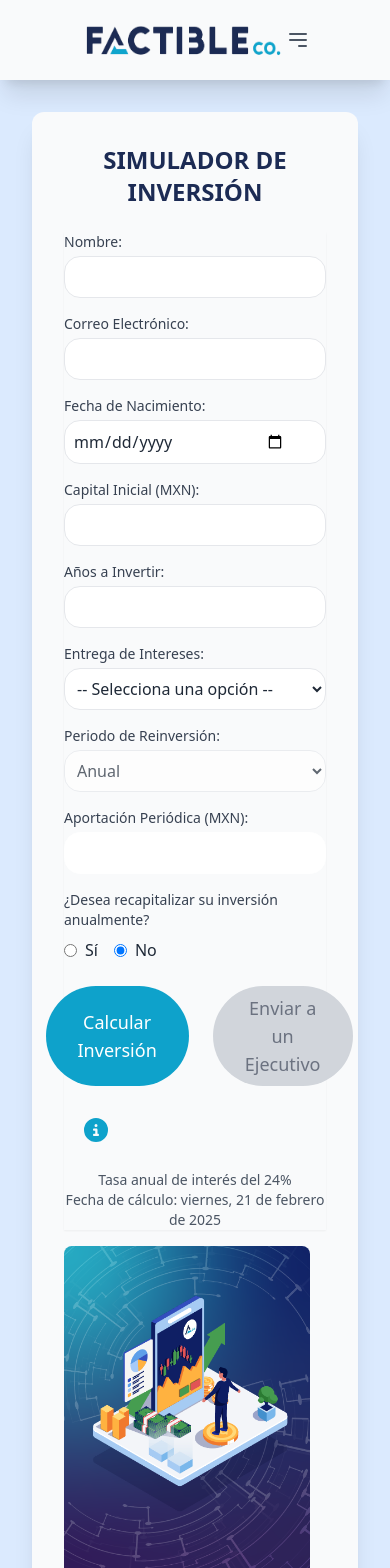
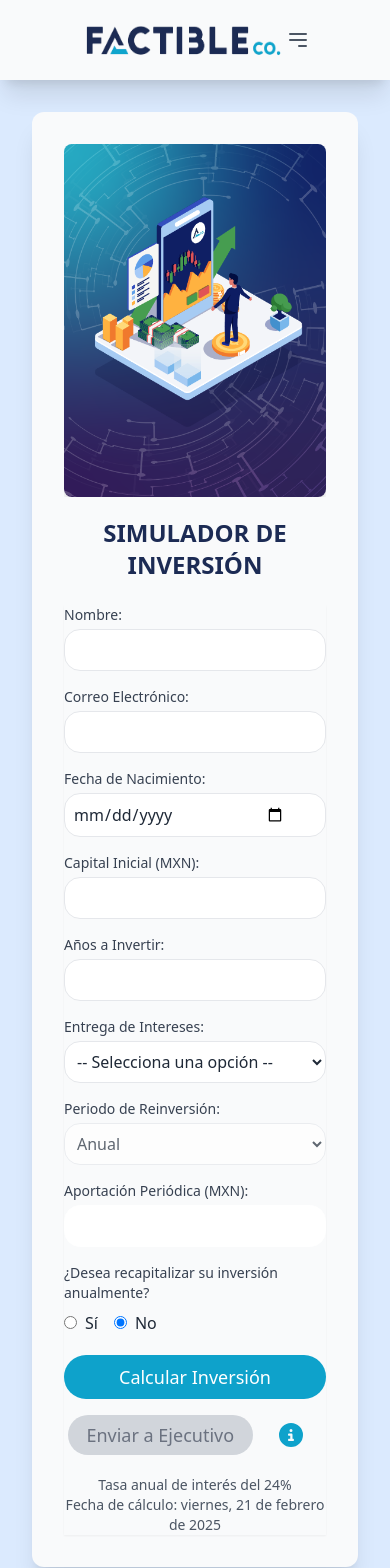
Before and after one commit to GerardoARHernandez/SimuladorInv, a React (Vite) app: page / in a window 390 px wide. Shown: the top 1568 px of the page. Built offline with nearby package versions, Linux system fonts and the light colour scheme.

Commit message:
Cambios del diseño responsive

```diff
--- a/src/App.jsx
+++ b/src/App.jsx
@@ -22,7 +22,7 @@ function App() {
         <div className="max-w-5xl mx-auto p-2 rounded-3x ">
           <InvestmentForm onCalculate={handleCalculate} />
         </div>
-        {results && <div className='max-w-5xl mx-auto bg-white p-8 rounded-lg shadow-lg'>
+        {results && <div className='max-w-6xl mx-auto bg-white p-8 rounded-lg shadow-lg'>
         <Resultado />
           {results && <InvestmentResults results={results} formData={formData} />}
           {results && formData && <CapitalChart results={results} formData={formData} />}
--- a/src/components/InvestmentForm.jsx
+++ b/src/components/InvestmentForm.jsx
@@ -206,6 +206,13 @@ const InvestmentForm = ({ onCalculate }) => {
       <div className="p-8 bg-gray-50 rounded-xl shadow-xl max-w-5xl mx-0 text-gray-800 font-sans grid grid-cols-1 md:grid-cols-3 gap-4">
         {/* Formulario */}
         <div className="col-span-2">
+          <div className="md:hidden col-span-1 overflow-hidden relative mb-5 mt-0">
+            <img
+              src="/invers.png"
+              alt="Simulador"
+              className="object-cover w-lvw h-full rounded-lg shadow-md"
+            />
+          </div>
           <h1 className="text-2xl font-bold text-[#1C2B54] mb-6 uppercase text-center">
             Simulador de inversión
           </h1>
@@ -399,7 +406,9 @@ const InvestmentForm = ({ onCalculate }) => {
             )}
 
             {/* Botones */}
-            <div className="flex justify-center space-x-4 mt-6">
+            <div className="mt-6">
+              {/* Contenedor para pantallas grandes */}
+              <div className="hidden md:flex justify-center space-x-4">
                 <button
                   type="submit"
                   className="px-8 py-2 m-2 bg-[#0EA2CB] text-white rounded-full hover:bg-[#278eaa] focus:outline-none focus:ring-2 focus:ring-blue-600 text-lg"
@@ -423,8 +432,6 @@ const InvestmentForm = ({ onCalculate }) => {
                     </div>
                   )}
                 </button>
-            </div>
-
                 <button
                   type="button"
                   onClick={toggleInfo}
@@ -432,6 +439,38 @@ const InvestmentForm = ({ onCalculate }) => {
                 >
                   <FontAwesomeIcon icon={faInfoCircle} className="w-6 h-6" />
                 </button>
+              </div>
+
+              {/* Contenedor para pantallas pequeñas */}
+              <div className="md:hidden flex flex-col items-center">
+                <button
+                  type="submit"
+                  className="w-full py-2 m-1 bg-[#0EA2CB] text-white rounded-full hover:bg-[#0f87a8] focus:outline-none focus:ring-2 focus:ring-blue-600 text-lg"
+                >
+                  Calcular Inversión
+                </button>
+                <div className="flex w-full justify-between mt-2">
+                  <button
+                    type="button"
+                    className={`w-3/4 py-1 m-1 rounded-full focus:outline-none focus:ring-2 text-lg ${
+                      validateRequiredFields()
+                        ? 'bg-[#1C2B54] text-white hover:bg-blue-950 focus:ring-blue-700'
+                        : 'bg-gray-300 text-gray-500 cursor-not-allowed'
+                    }`}
+                    onClick={() => validateRequiredFields() ? setShowExecutiveModal(true) : setShowTooltip(true)}
+                  >
+                    Enviar a Ejecutivo
+                  </button>
+                  <button
+                    type="button"
+                    onClick={toggleInfo}
+                    className="w-1/4 py-2 m-1 text-[#0EA2CB] hover:text-[#1C2B54] focus:outline-none flex items-center justify-center"
+                  >
+                    <FontAwesomeIcon icon={faInfoCircle} className="w-6 h-6" />
+                  </button>
+                </div>
+              </div>
+            </div>
 
             {showInfo && (
               <div className="z-10 absolute top-16 right-0 bg-white p-4 rounded-lg shadow-lg border border-gray-200 w-64">
@@ -450,7 +489,7 @@ const InvestmentForm = ({ onCalculate }) => {
         </div>
 
         {/* Imagen */}
-        <div className="col-span-1 overflow-hidden relative">
+        <div className="hidden md:block md:col-span-1 md:overflow-hidden md:relative">
           <img
             src="/invers.png"
             alt="Simulador"
--- a/src/components/InvestmentResults.jsx
+++ b/src/components/InvestmentResults.jsx
@@ -31,7 +31,7 @@ const InvestmentResults = ({ results, formData }) => {
 
   return (
     <>
-      <div className="mt-0 max-w-5xl bg-white p-6 pt-0 rounded-xl shadow-md w-full overflow-x-auto">
+      <div className="mt-0 max-w-6xl bg-white p-6 pt-0 rounded-xl shadow-md w-full overflow-x-auto">
         <table className="min-w-full bg-white border-collapse table-auto">
           <thead>
             <tr className="bg-blue-900 text-white">
```
Lines whose indentation alone changed are shown as unchanged.
